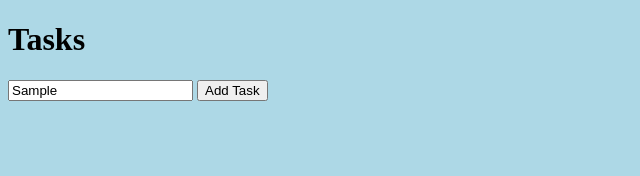
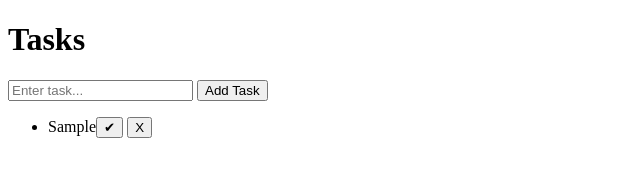
Before and after one commit to DanBoro22/All-In-One-Organizer-WebApp, a plain HTML site: page index.html in a window 1280 px wide. Both pictures are taken after typing "Sample" into the empty fields and a click on the button "Add Task". Shown: the whole page, without its empty margins (0-640 px from the left). Drawn offline with Linux system fonts and the light colour scheme.

Commit message:
Added some styling to css, mainly created a pinTask function in script.js so that i can add tasks and gave the option to linethrough completed tasks and to remove tasks

```diff
--- a/index.html
+++ b/index.html
@@ -27,6 +27,7 @@
     <div class = "task-section">
         <input type = "text" id = "taskInput" placeholder="Enter task...">
         <button id = "addTask">Add Task</button>
+        <ul id = "taskList"></ul>
     </div>
 
     <!-- This allows me to load and run my javascript file script.js-->
--- a/script.js
+++ b/script.js
@@ -1,7 +1,54 @@
+/*
 function testButton() {
     addTask.addEventListener('click', () => {
         document.body.style.backgroundColor = "lightblue";
     });
 }
+*/
 
-testButton();
+
+/*
+
+This function 'pinTask' will take the text within the text box and
+will add it to the unordered list
+
+*/
+function pinTask() {
+    const input = document.getElementById('taskInput'); //Creating constant variable 'input' which is getting what is held in the taskInput textbox element
+    const text = input.value.trim(); // This is trimming spaces on the 'input'
+
+    // As long as the textBox aka 'taskInput' is not empty then it runs
+    if (text !== '') {
+        const item = document.createElement('li'); // Makes a list item (but not displayed on screen)
+        item.textContent = text; // Gets the item in the textBox 'taskInput'
+
+        //Adding a task compeleted button
+        const taskCompleteBtn = document.createElement('button');
+        taskCompleteBtn.textContent = '✔';
+        taskCompleteBtn.style.marginRight = '2px';
+
+        // When the checkmark button is clicked it will line through the task to show it is completed
+        taskCompleteBtn.addEventListener('click', () => {
+            item.style.textDecoration = 'line-through';
+        });
+
+        // Creating a delete button next to the task
+        const deleteBtn = document.createElement('button');
+        deleteBtn.textContent = 'X';
+        deleteBtn.style.marginLeft = '2px';
+
+        //Adding the click event to allow removal of task
+        deleteBtn.addEventListener('click', () => {
+            item.remove();
+        });
+
+        // Adding the buttons to the list item
+        item.appendChild(taskCompleteBtn);
+        item.appendChild(deleteBtn);
+
+        document.getElementById('taskList').appendChild(item); // Now it adds the item to the ul 'taskList'
+        input.value = ""; //Resets the textBox to its default placeHolder
+    }
+}
+
+document.getElementById('addTask').addEventListener('click', pinTask); //When the 'addTask' button is clicked it runs the pinTask function
--- a/style.css
+++ b/style.css
@@ -0,0 +1,7 @@
+#taskList li {
+    max-width: 210px;
+    word-wrap: break-word;
+    white-space: normal;
+    overflow-wrap: break-word;
+    margin-bottom: 8px;
+}
```
